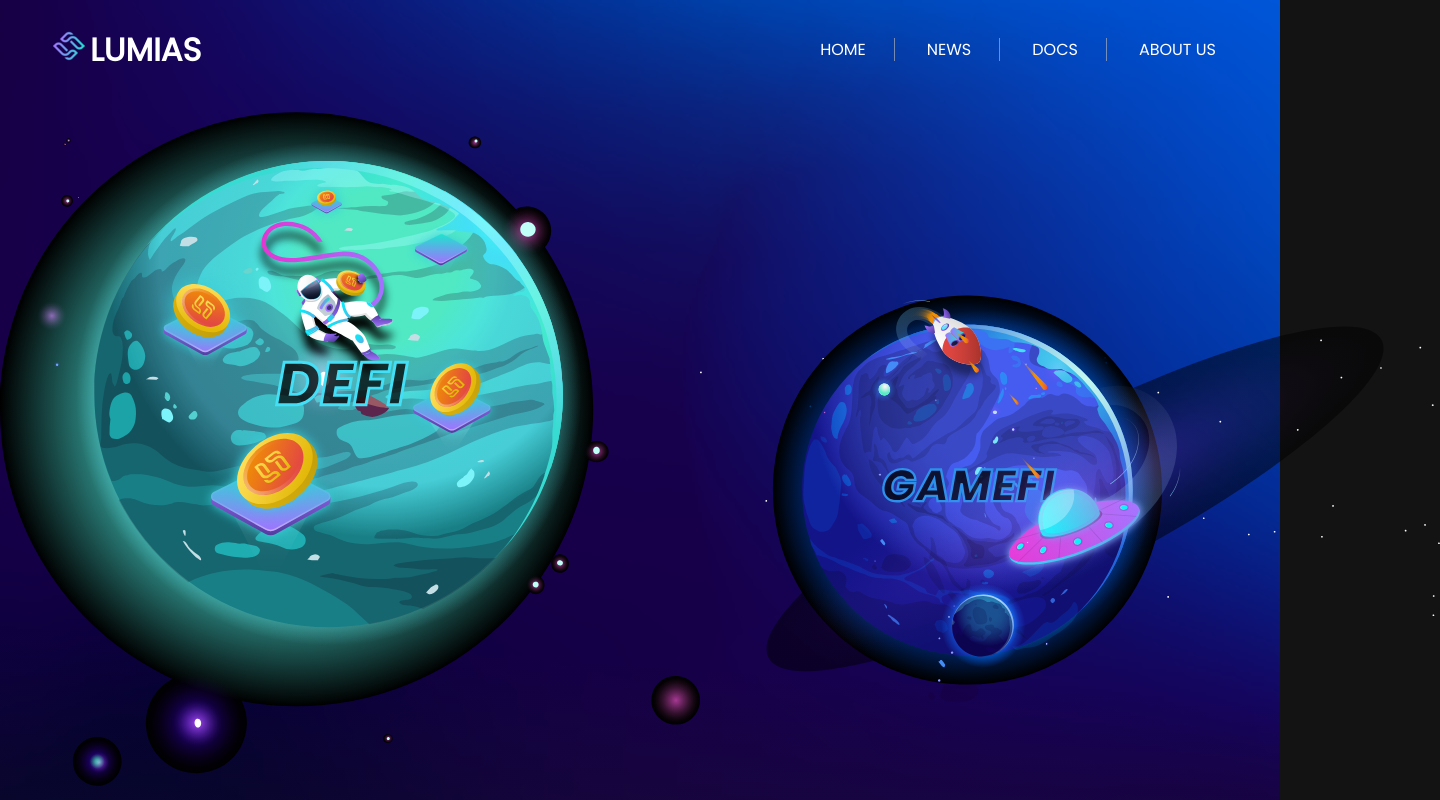
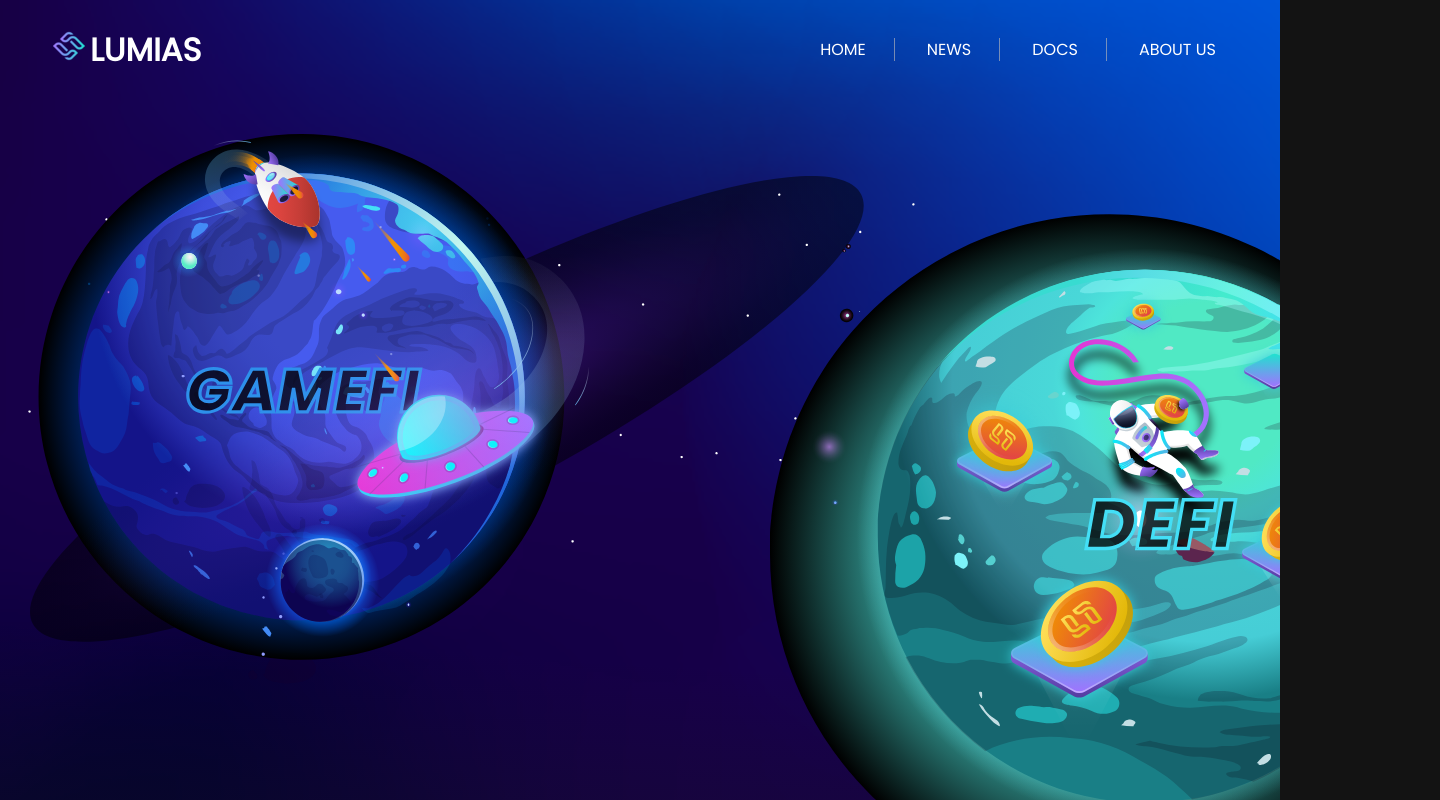
Before and after one commit to Lumias-dev/lumias-frontend, a React (Create React App) app: page / in a window 1280 px wide. Shown: the top 800 px of the page, 1440 px wide, since content can reach past the window. Built offline with nearby package versions, Linux system fonts and the light colour scheme.

Commit message:
redesigned header planets

```diff
--- a/src/App.css
+++ b/src/App.css
@@ -8,6 +8,7 @@
 
 body {
   background: #131313;
+  overflow-x: hidden;
 }
 
 a {
--- a/src/components/home/header/Header.jsx
+++ b/src/components/home/header/Header.jsx
@@ -2,15 +2,24 @@ import React from "react";
 import "./header.css";
 import defi_planet from "../../../assets/defi_planet.svg";
 import gamefi_planet from "../../../assets/gamefi_planet.svg";
+import galaxydust from "../../../assets/galaxydust.svg";
 
 const Header = () => {
   return (
     <div className="header">
       <div className="header-image">
-        <img src={defi_planet} height="700" width="700" alt="blue-planet" />
-        <img src={gamefi_planet} height="800" width="740" alt="gamefi_planet" />
-        {/* <img src={defi_planet} alt="blue-planet" />
-        <img src={gamefi_planet} alt="gamefi_planet" /> */}
+        <img
+          src={gamefi_planet}
+          height="1000"
+          width="1000"
+          className="gamefi-planet"
+        />
+        <img
+          src={defi_planet}
+          height="800"
+          width="800"
+          className="defi-planet"
+        />
       </div>
     </div>
   );
--- a/src/components/home/header/header.css
+++ b/src/components/home/header/header.css
@@ -1,14 +1,23 @@
 .header {
-  display: flex;
-  flex-direction: row;
+  overflow-x: hidden;
 }
 
 .header-image {
-  flex: 0.5;
   display: flex;
 }
 
-/* .header-image img {
-  width: 140%;
-  height: 85%;
-} */
+.gamefi-planet {
+  position: relative;
+  bottom: 190px;
+  right: 60px;
+  z-index: 10;
+  /* transform: translate(-5%, -20%); */
+}
+
+.defi-planet {
+  position: relative;
+  top: 100px;
+  right: 230px;
+  z-index: 10;
+  /* transform: translate(-30%, 20%); */
+}
```
